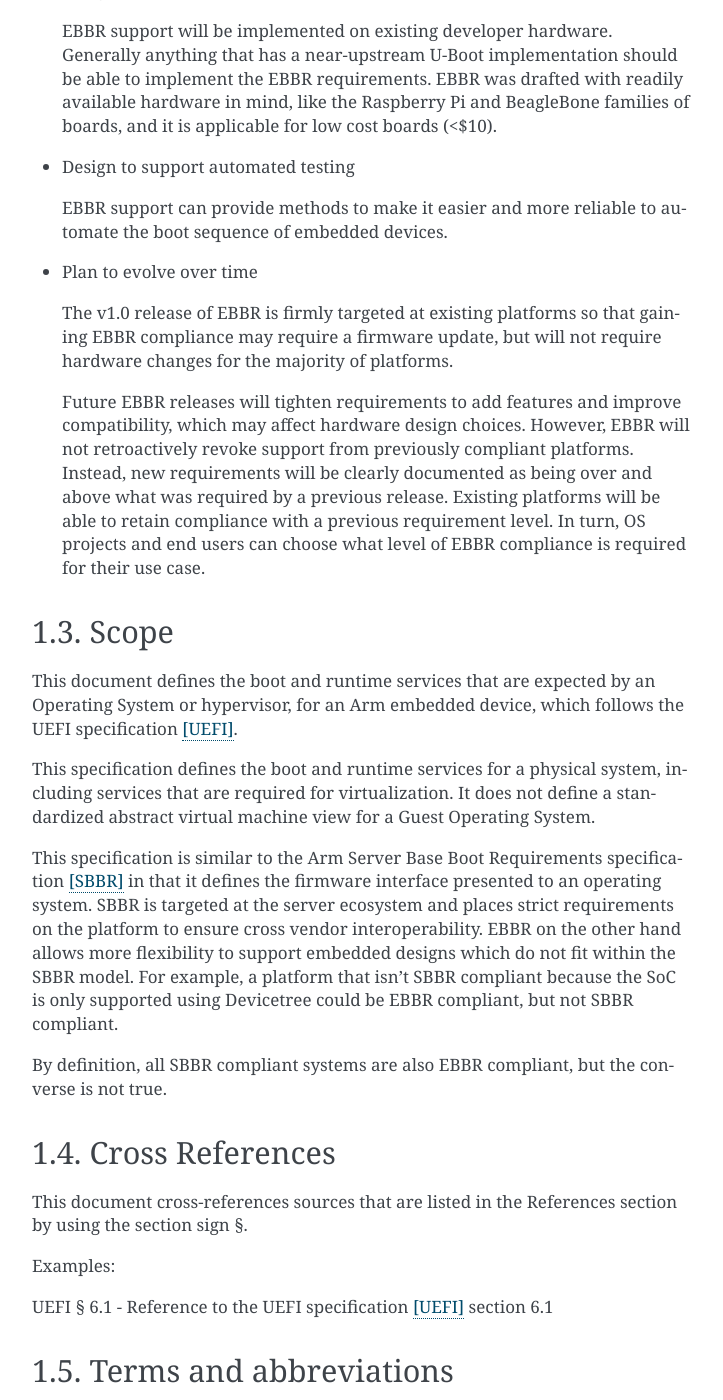
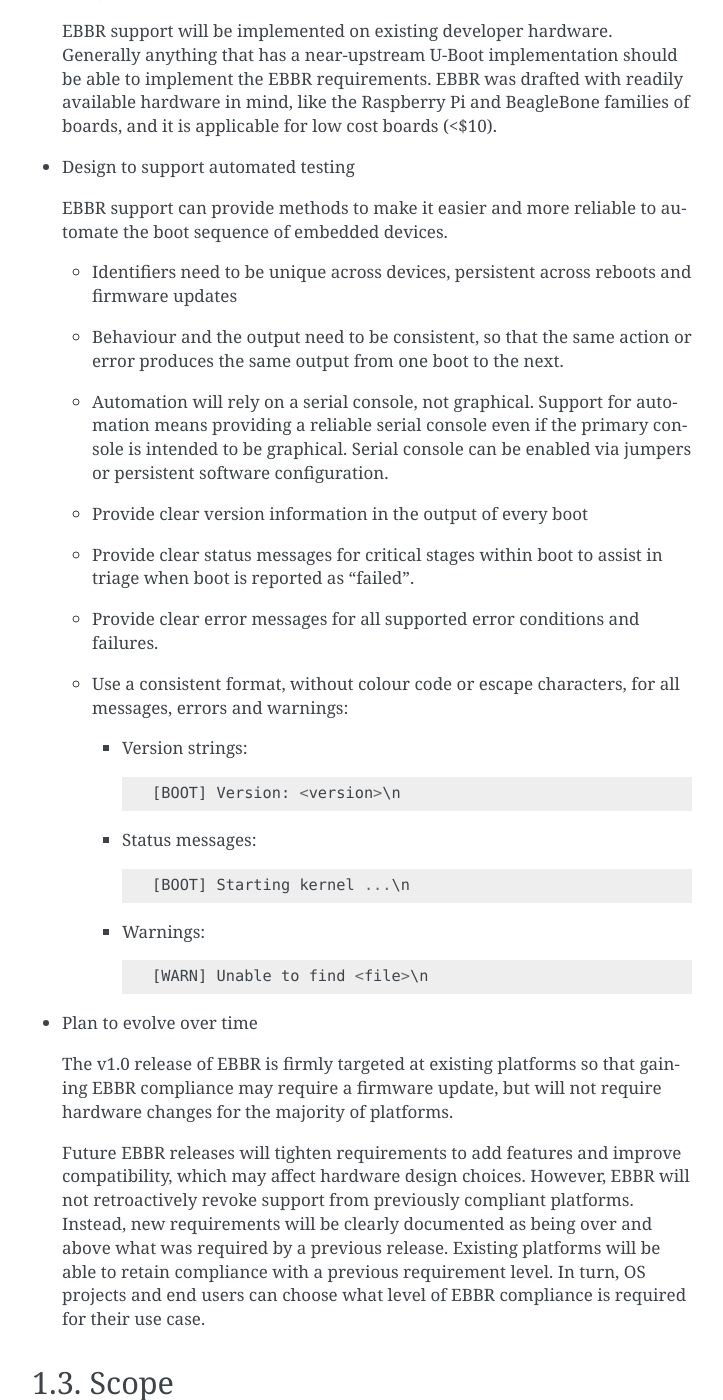
Before and after one commit to ARM-software/ebbr, a Sphinx documentation site: the page built from source/chapter1-about.rst, in a window 1280 px wide and 1400 px high, scrolled down 2438 px. Shown: the whole window, without its empty margins (388-1111 px from the left). Built offline with Sphinx 7.4.7, drawn with Linux system fonts in a browser that asks for light colours.

Commit message:
Extend with information on unique and reliable outputs
Automation needs reliable outputs and unique identifiers.
Triage becomes a lot easier with progress messages,
particularly relating to unexpected resets.

```diff
--- a/source/chapter1-about.rst
+++ b/source/chapter1-about.rst
@@ -124,6 +124,40 @@
   EBBR support can provide methods to make it easier and more reliable to
   automate the boot sequence of embedded devices.
 
+  * Identifiers need to be unique across devices, persistent across
+    reboots and firmware updates
+
+  * Behaviour and the output need to be consistent, so that the same
+    action or error produces the same output from one boot to the next.
+
+  * Automation will rely on a serial console, not graphical. Support for
+    automation means providing a reliable serial console even if the
+    primary console is intended to be graphical. Serial console can be
+    enabled via jumpers or persistent software configuration.
+
+  * Provide clear version information in the output of every boot
+
+  * Provide clear status messages for critical stages within boot to assist
+    in triage when boot is reported as "failed".
+
+  * Provide clear error messages for all supported error conditions and
+    failures.
+
+  * Use a consistent format, without colour code or escape characters, for
+    all messages, errors and warnings:
+
+    * Version strings::
+
+       [BOOT] Version: <version>\n
+
+    * Status messages::
+
+       [BOOT] Starting kernel ...\n
+
+    * Warnings::
+
+       [WARN] Unable to find <file>\n
+
 - Plan to evolve over time
 
   The v1.0 release of EBBR is firmly targeted at existing platforms so that
--- a/source/chapter4-firmware-media.rst
+++ b/source/chapter4-firmware-media.rst
@@ -24,6 +24,11 @@
 * Normal operation of the OS must not interfere with firmware files.
 * Changing the partition table to switch from one OS to another must not
   interfere with firmware files.
+
+  * In cases where the partition table has to be replaced instead of
+    edited, it will not be possible to protect firmware during automated
+    testing when switching between different operating systems.
+
 * Firmware needs a method to modify variable storage at runtime while the
   OS controls access to the device. [#LUVariables]_
 
```
Also changed, not shown: source/chapter2-uefi.rst (+7 -1 lines).
